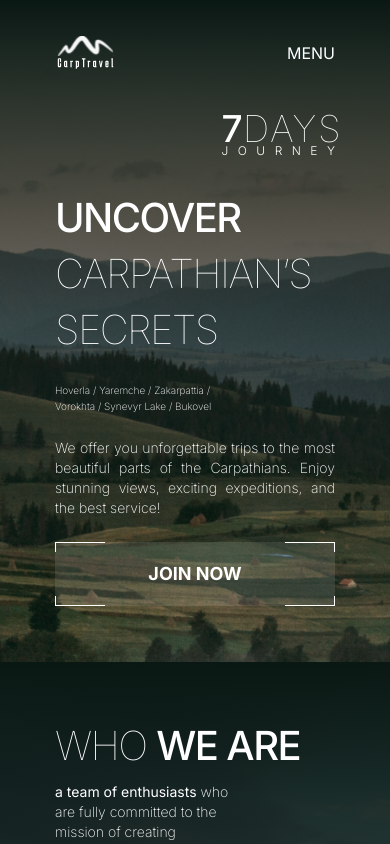
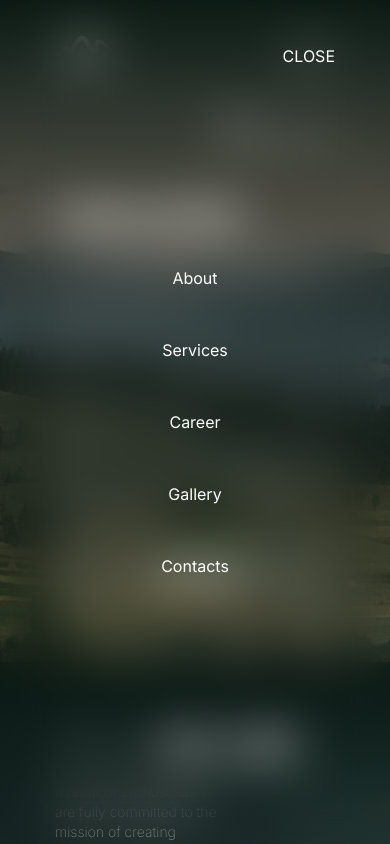
Before and after one commit to acvetochka/carp-travel, a Next.js app: page / in a window 390 px wide. Both pictures are taken after a click on the button "MENU". Shown: the top 844 px of the page. Built offline with nearby package versions, Linux system fonts and the light colour scheme.

Commit message:
fixed bugs in menu and gallery

```diff
--- a/components/Gallery/Gallery.jsx
+++ b/components/Gallery/Gallery.jsx
@@ -7,7 +7,7 @@ import GallerySwiper from './GallerySwiper';
 import Section from '../Section';
 
 const Gallery = () => {
-  const isMobile = useMediaQuery({ maxWidth: 768 });
+  // const isMobile = useMediaQuery({ maxWidth: 768 });
   return (
     <Section id="gallery" className="gallery-bg">
       <div className="container md:text-center xl:text-start">
--- a/components/Gallery/GallerySwiper.jsx
+++ b/components/Gallery/GallerySwiper.jsx
@@ -33,6 +33,7 @@ const GallerySwiper = () => {
   // };
 
   return (
+    <div className="max-md:hidden">
       <Swiper
         // ref={swiperRef}
         effect={'coverflow'}
@@ -84,6 +85,7 @@ const GallerySwiper = () => {
         Next
       </button> */}
       </Swiper>
+    </div>
   );
 };
 
--- a/components/MobileMenu.jsx
+++ b/components/MobileMenu.jsx
@@ -19,10 +19,11 @@ const MobileMenu = ({ isOpen, onClose }) => {
 
   return (
     <div
-      className={`fixed top-0 left-0 w-full h-full z-[999] bg-[rgba(1, 10, 5, 0.75)] backdrop-blur-xl transform -translate-y-full opacity-0 invisible pointer-events-none ${
-        isOpen && 'translate-y-0 opacity-1 visible overflow-y-scroll'
-        // : '-translate-y-full opacity-0 invisible  pointer-events-none'
-      } transition-all duration-700 ease-in-out`}
+      className={`fixed top-0 left-0 w-full h-full z-[999] bg-[rgba(1, 10, 5, 0.75)] backdrop-blur-xl transform ${
+        isOpen
+          ? 'translate-y-0 opacity-1 visible overflow-y-scroll'
+          : '-translate-y-full opacity-0 invisible pointer-events-none'
+      } transition-all duration-300 ease-in-out`}
     >
       <div className="container w-full relative flex justify-center items-center h-screen">
         <ul className="p-8 flex flex-col gap-12 items-center">
```
Also changed, not shown: components/Header.jsx (+7 -7 lines). Lines whose indentation alone changed are shown as unchanged.
